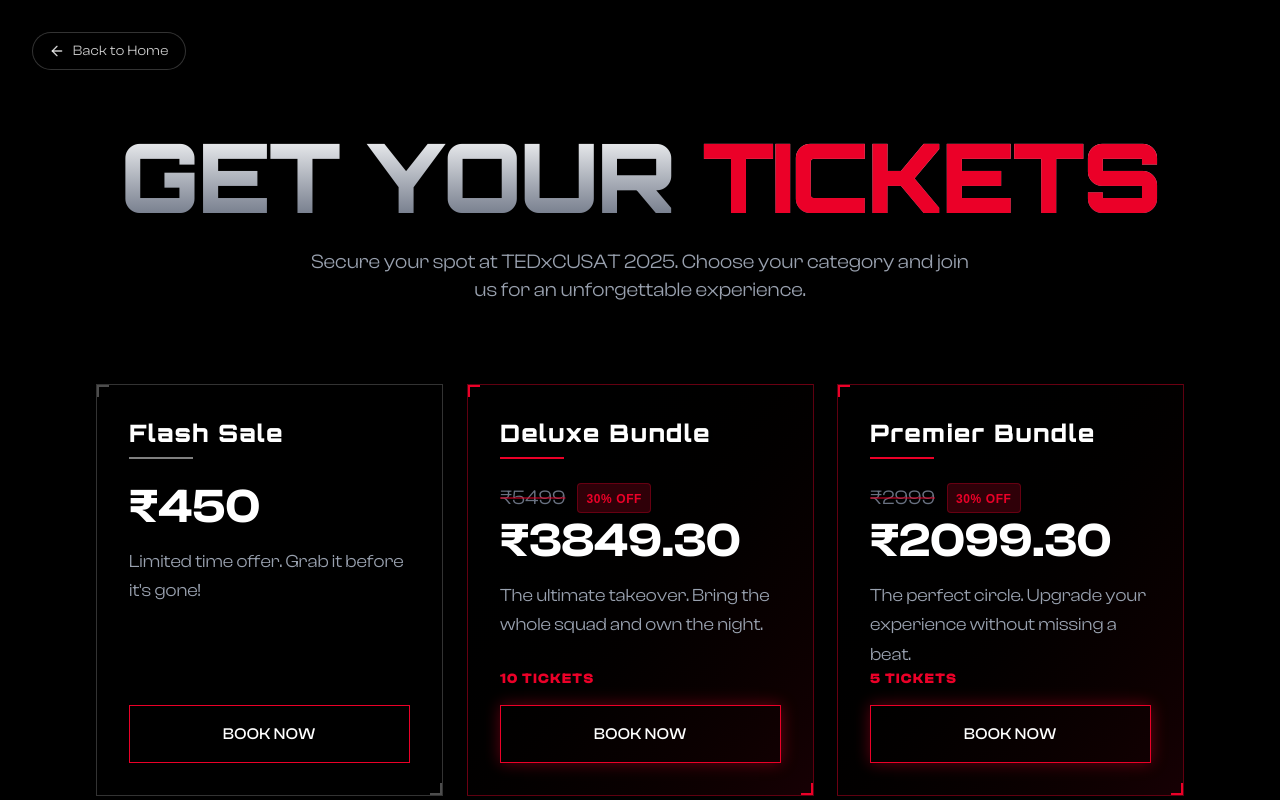
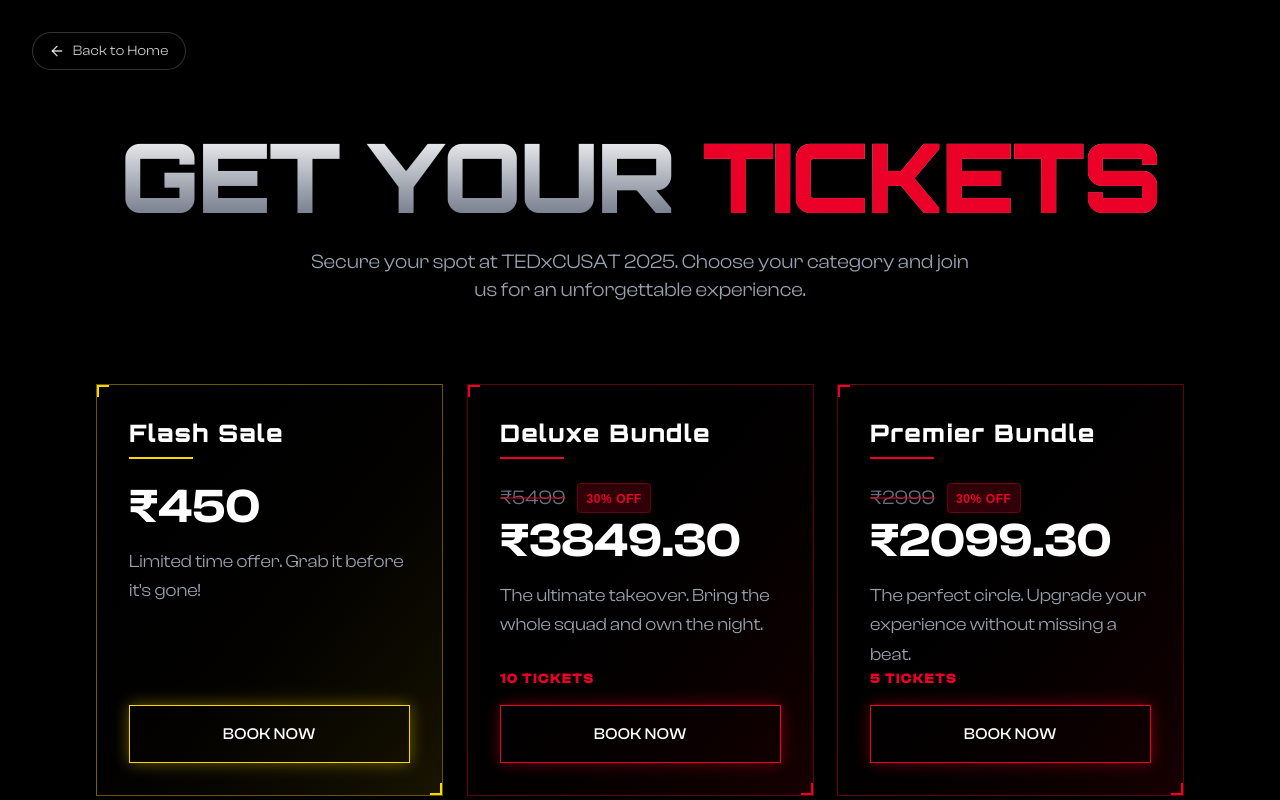
Before and after one commit to tedxcusat/TEDxCUSAT2025, a Next.js app: page /tickets in a window 1280 px wide. Shown: the top 800 px of the page. Built offline with nearby package versions, Linux system fonts and the light colour scheme.

Commit message:
Added Flash Sale

```diff
--- a/app/tickets/page.tsx
+++ b/app/tickets/page.tsx
@@ -20,7 +20,8 @@ const tickets = [
     soldOut: false,
     disabled: false,
     link: "https://makemypass.com/event/tedxcusat-2025?ticket_id=d75cf885-fda9-467c-b6d9-0266bd420430",
-    excludeFromHappyHour: true
+    excludeFromHappyHour: true,
+    isGold: true
   },
   {
     type: "Deluxe Bundle",
@@ -280,19 +281,21 @@ export default function TicketsPage() {
                 ${/* @ts-ignore */
                 ticket.isBundle
                   ? 'bg-gradient-to-br from-black/80 to-[#EB0028]/10 border-[#EB0028]/40 hover:border-[#EB0028] hover:shadow-[0_0_30px_-5px_rgba(235,0,40,0.3)]'
-                  : 'bg-black/50 border-white/20 hover:border-white/50'
+                  : /* @ts-ignore */ ticket.isGold
+                    ? 'bg-gradient-to-br from-black/80 to-[#FFD700]/10 border-[#FFD700]/40 hover:border-[#FFD700] hover:shadow-[0_0_30px_-5px_rgba(255,215,0,0.3)]'
+                    : 'bg-black/50 border-white/20 hover:border-white/50'
                 }
               `}
             >
               {/* Card Content */}
               <div>
                 <div className="flex justify-between items-start mb-2">
-                  <h3 className={`font-orbitron font-bold text-2xl tracking-wider text-white flex items-center gap-3 ${/* @ts-ignore */ ticket.isBundle ? 'text-[#EB0028] drop-shadow-sm' : ''}`}>
+                  <h3 className={`font-orbitron font-bold text-2xl tracking-wider text-white flex items-center gap-3 ${/* @ts-ignore */ ticket.isBundle ? 'text-[#EB0028] drop-shadow-sm' : /* @ts-ignore */ ticket.isGold ? 'text-[#FFD700] drop-shadow-sm' : ''}`}>
                     {ticket.type}
                   </h3>
                 </div>
 
-                <div className={`h-0.5 w-16 mb-6 ${/* @ts-ignore */ ticket.isBundle ? 'bg-[#EB0028]' : 'bg-white/50'}`}></div>
+                <div className={`h-0.5 w-16 mb-6 ${/* @ts-ignore */ ticket.isBundle ? 'bg-[#EB0028]' : /* @ts-ignore */ ticket.isGold ? 'bg-[#FFD700]' : 'bg-white/50'}`}></div>
 
                 <div className="flex flex-col mb-4">
                   {/* @ts-ignore */}
@@ -327,7 +330,7 @@ export default function TicketsPage() {
               {/* @ts-ignore */}
               {(ticket.count || ticket.label) && !ticket.soldOut && !ticket.disabled && (
                 <div className="mt-auto">
-                  <p className={`text-[#EB0028] font-clash font-bold text-sm tracking-widest uppercase mb-4 ${/* @ts-ignore */ ticket.label ? 'animate-pulse' : ''}`}>
+                  <p className={`text-[#EB0028] font-clash font-bold text-sm tracking-widest uppercase mb-4 ${/* @ts-ignore */ ticket.label ? 'animate-pulse' : ''} ${/* @ts-ignore */ ticket.isGold ? 'text-[#FFD700]' : ''}`}>
                     {/* @ts-ignore */ ticket.count || ticket.label}
                   </p>
                 </div>
@@ -340,7 +343,9 @@ export default function TicketsPage() {
                     ? 'border-white/20 text-white/40 cursor-not-allowed hidden'
                     : /* @ts-ignore */ ticket.isBundle
                       ? 'border-[#EB0028] bg-[#EB0028] text-white hover:bg-[#EB0028]/80 hover:border-[#EB0028]/80 mt-0 font-bold shadow-[0_0_15px_rgba(235,0,40,0.4)]'
-                      : 'border-[#EB0028] text-white hover:bg-[#EB0028] mt-0'
+                      : /* @ts-ignore */ ticket.isGold
+                        ? 'border-[#FFD700] bg-[#FFD700] text-white hover:bg-[#FFD700]/80 hover:border-[#FFD700]/80 mt-0 font-bold shadow-[0_0_15px_rgba(255,215,0,0.4)]'
+                        : 'border-[#EB0028] text-white hover:bg-[#EB0028] mt-0'
                   }
                 `}
               >
@@ -348,8 +353,8 @@ export default function TicketsPage() {
               </button>
 
               {/* Decorative Corners */}
-              <div className={`absolute top-0 left-0 w-3 h-3 border-t-2 border-l-2 transition-colors ${/* @ts-ignore */ ticket.isBundle ? 'border-[#EB0028]' : 'border-white/30 group-hover:border-[#EB0028]'}`}></div>
-              <div className={`absolute bottom-0 right-0 w-3 h-3 border-b-2 border-r-2 transition-colors ${/* @ts-ignore */ ticket.isBundle ? 'border-[#EB0028]' : 'border-white/30 group-hover:border-[#EB0028]'}`}></div>
+              <div className={`absolute top-0 left-0 w-3 h-3 border-t-2 border-l-2 transition-colors ${/* @ts-ignore */ ticket.isBundle ? 'border-[#EB0028]' : /* @ts-ignore */ ticket.isGold ? 'border-[#FFD700]' : 'border-white/30 group-hover:border-[#EB0028]'}`}></div>
+              <div className={`absolute bottom-0 right-0 w-3 h-3 border-b-2 border-r-2 transition-colors ${/* @ts-ignore */ ticket.isBundle ? 'border-[#EB0028]' : /* @ts-ignore */ ticket.isGold ? 'border-[#FFD700]' : 'border-white/30 group-hover:border-[#EB0028]'}`}></div>
 
               {/* Sold Out Overlay */}
               {ticket.soldOut && (
```
